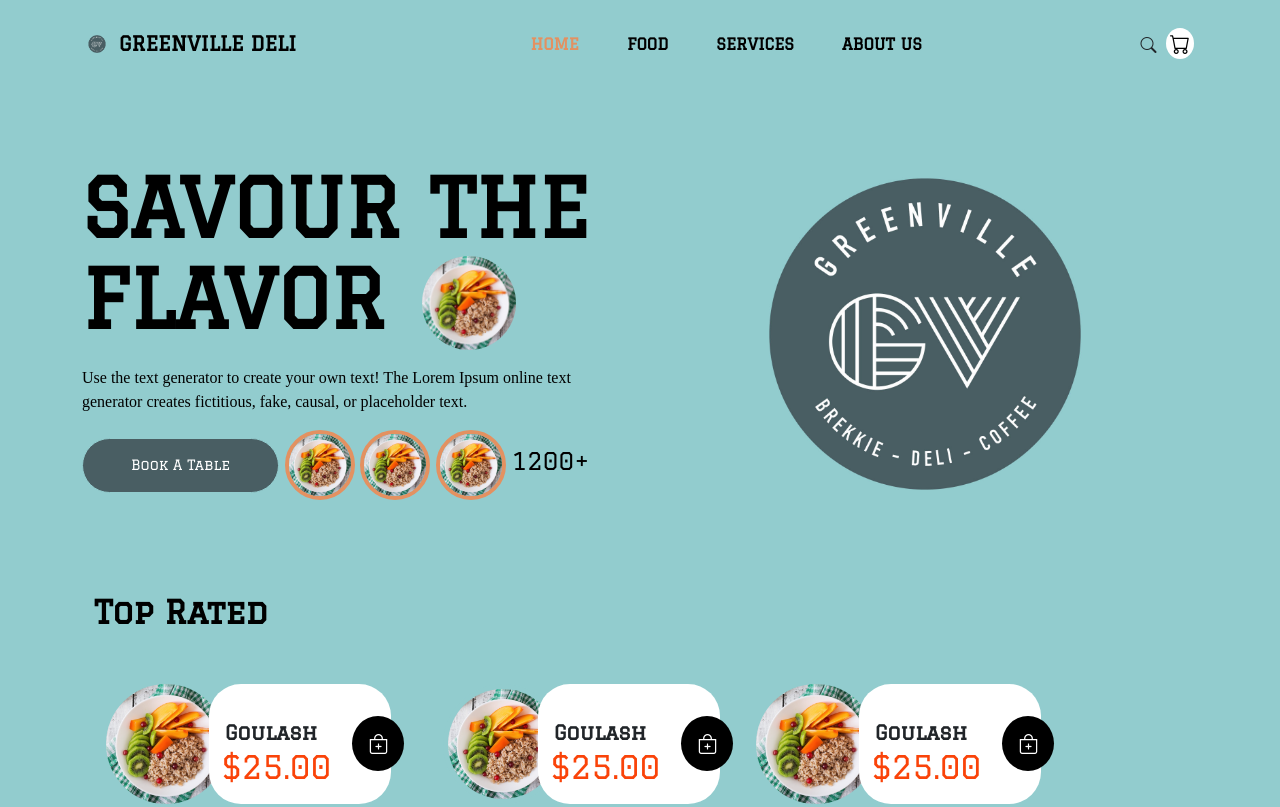
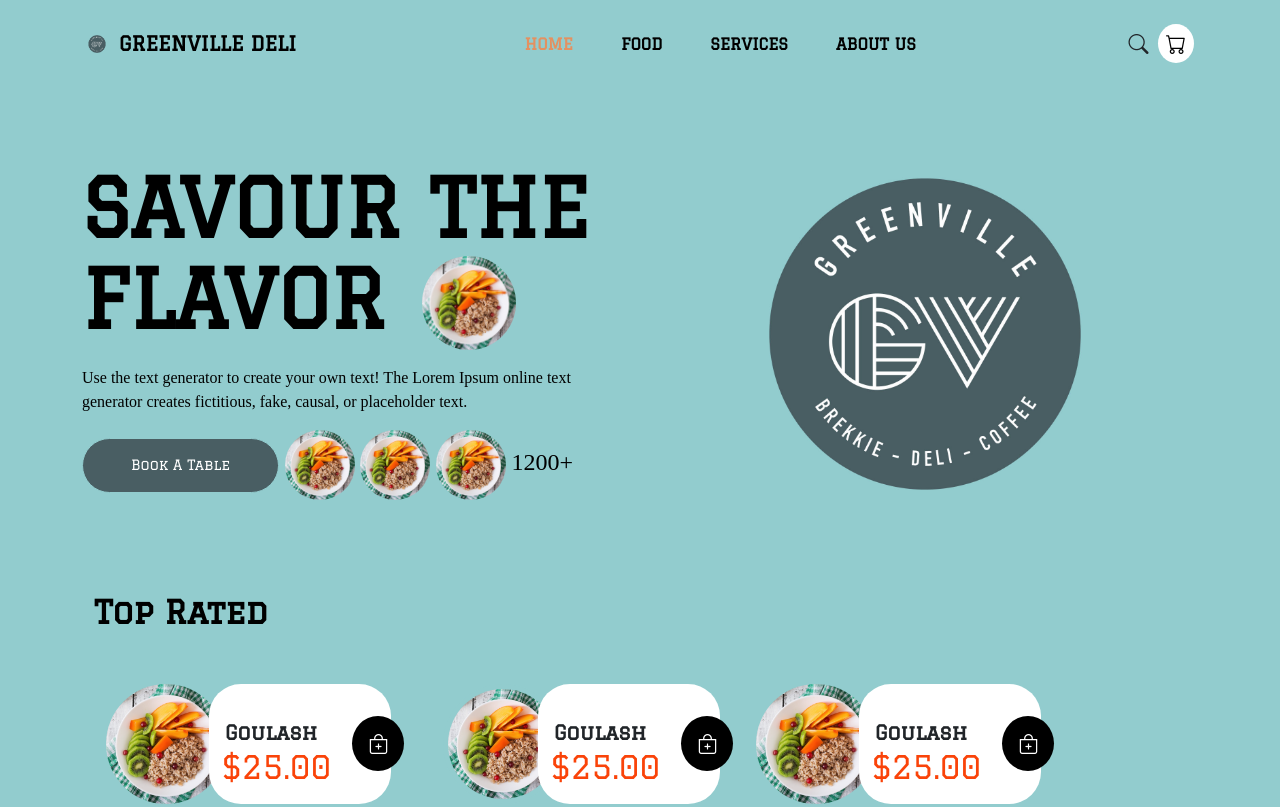
Before and after one commit to siofracarthy/BS_3.2, a website: page index.html in a window 1280 px wide. Shown: the top 807 px of the page. Drawn offline with nearby package versions, Linux system fonts and the light colour scheme; files that its build step writes are made by us from their sources; a web font is replaced by a local one.

Commit message:
feliz navidad

```diff
--- a/index.html
+++ b/index.html
@@ -52,8 +52,8 @@
 						</li>
 					</ul>
 					<div class="icons200 text-end">
-						<i class="bi bi-search"></i>
-						<i class="bi bi-cart fs-5 p-1 m-1 text-black bg-white rounded-circle"></i>
+						<i class="bi bi-search fs-5"></i>
+						<i class="bi bi-cart fs-5 p-1 m-1 text-black bg-white rounded-circle p-2"></i>
 					</div>
 				</div>
 			</div>
@@ -86,12 +86,13 @@
 
 
 						<img src="./images/breakfast-400x400.png"
-							class="rounded-circle border border-secondary border-4" style="height: 70px" alt="" />
+							class="rounded-circle " style="height: 70px" alt="" />
 						<img src="./images/breakfast-400x400.png"
-							class="rounded-circle border border-secondary border-4" style="height: 70px" alt="" />
+							class="rounded-circle " style="height: 70px" alt="" />
 						<img src="./images/breakfast-400x400.png"
-							class="rounded-circle border border-secondary border-4" style="height: 70px" alt="" />
-						<h4 class="d-inline-block text-black">1200+</h4>
+							class="rounded-circle " style="height: 70px" alt="" />
+						<h4 class="d-inline-block text-black my-custom-font">1200+</h4>
+
 					</div>
 
 					<!-- Logo image -->
```
